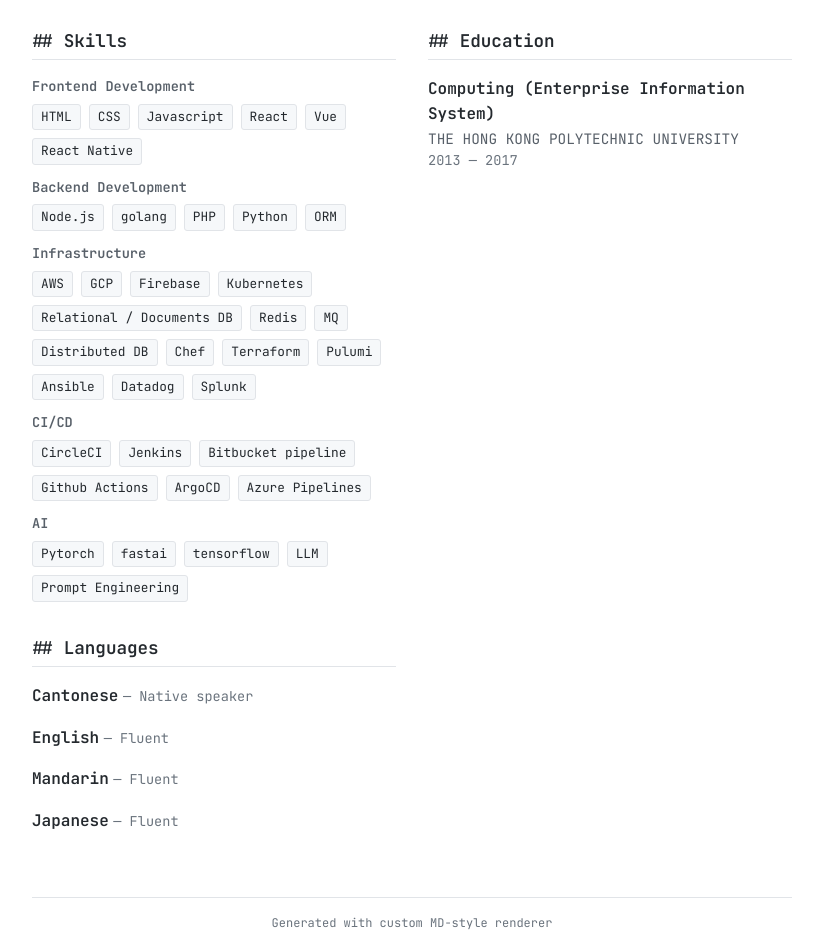
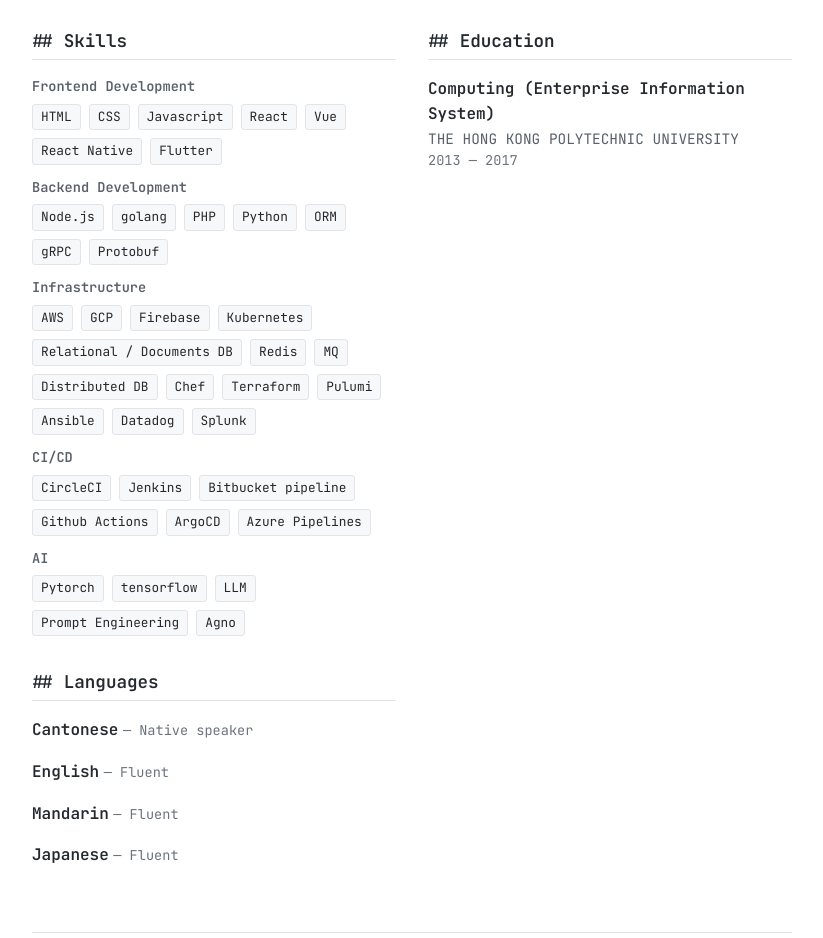
Before and after one commit to viuts/viuts.github.io, a website: page index.html in a window 1280 px wide. Shown: the part 2520-3458 px from the top of the page, without its empty margins (228-1051 px from the left). Drawn offline with Linux system fonts and the light colour scheme.

Commit message:
fix: sync en

```diff
--- a/index.html
+++ b/index.html
@@ -535,6 +535,7 @@
             <code class="skill-tag">React</code>
             <code class="skill-tag">Vue</code>
             <code class="skill-tag">React Native</code>
+            <code class="skill-tag">Flutter</code>
           </div>
         </div>
         <div class="skill-category">
@@ -545,6 +546,8 @@
             <code class="skill-tag">PHP</code>
             <code class="skill-tag">Python</code>
             <code class="skill-tag">ORM</code>
+            <code class="skill-tag">gRPC</code>
+            <code class="skill-tag">Protobuf</code>
           </div>
         </div>
         <div class="skill-category">
@@ -581,10 +584,10 @@
           <div class="skill-label">AI</div>
           <div class="skill-tags">
             <code class="skill-tag">Pytorch</code>
-            <code class="skill-tag">fastai</code>
             <code class="skill-tag">tensorflow</code>
             <code class="skill-tag">LLM</code>
             <code class="skill-tag">Prompt Engineering</code>
+            <code class="skill-tag">Agno</code>
           </div>
         </div>
       </section>
```
Also changed, not shown: resume.json (+8 -5 lines), 2 other files.
